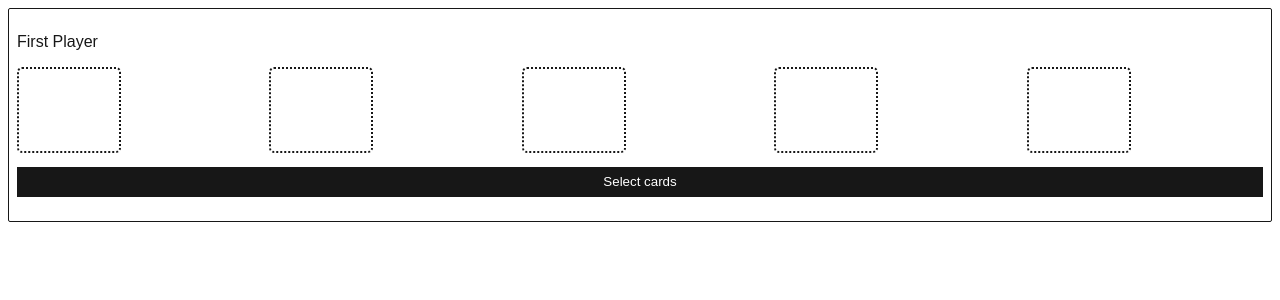
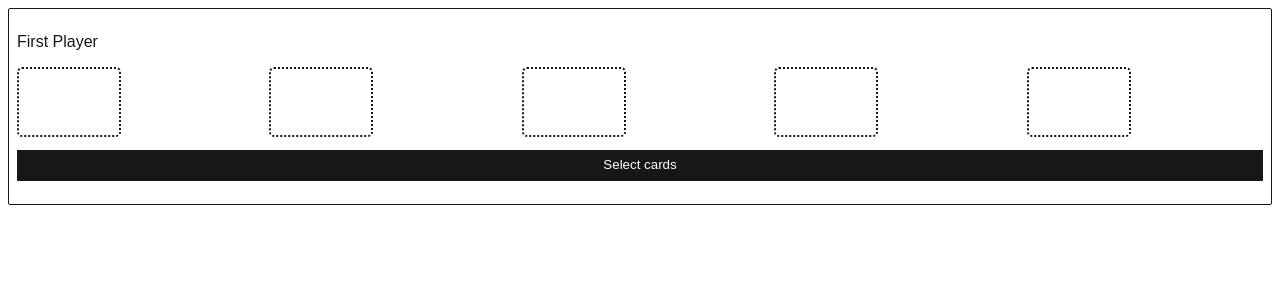
Before and after one commit to BetoFrega/poker-hands, a Next.js app: page / in a window 1280 px wide. Shown: the top 300 px of the page. Built offline with nearby package versions, Linux system fonts and the light colour scheme.

Commit message:
fix: reduce button size

```diff
--- a/src/components/CardButton/CardButton.module.css
+++ b/src/components/CardButton/CardButton.module.css
@@ -20,15 +20,15 @@
 
 .CardValue {
   font-size: 1em;
-  @media (min-width: 920px) {
+  @media (min-height: 700px) {
     font-size: 1.2em;
   }
 }
 
 .CardSuit {
-  font-size: 1.8em;
-  @media (min-width: 920px) {
-    font-size: 2.4em;
+  font-size: 1.3em;
+  @media (min-height: 700px) {
+    font-size: 1.5em;
   }
 }
 
```
